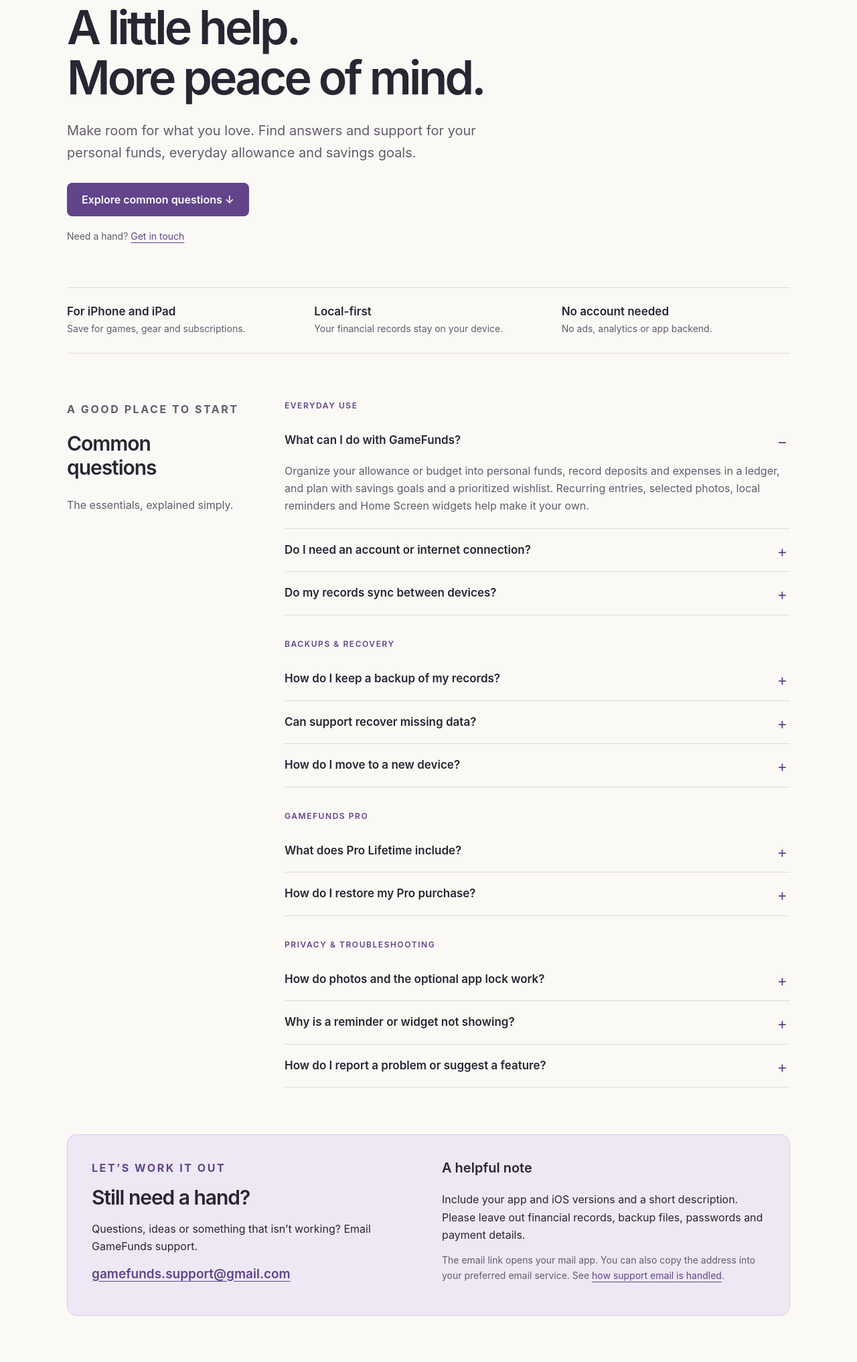
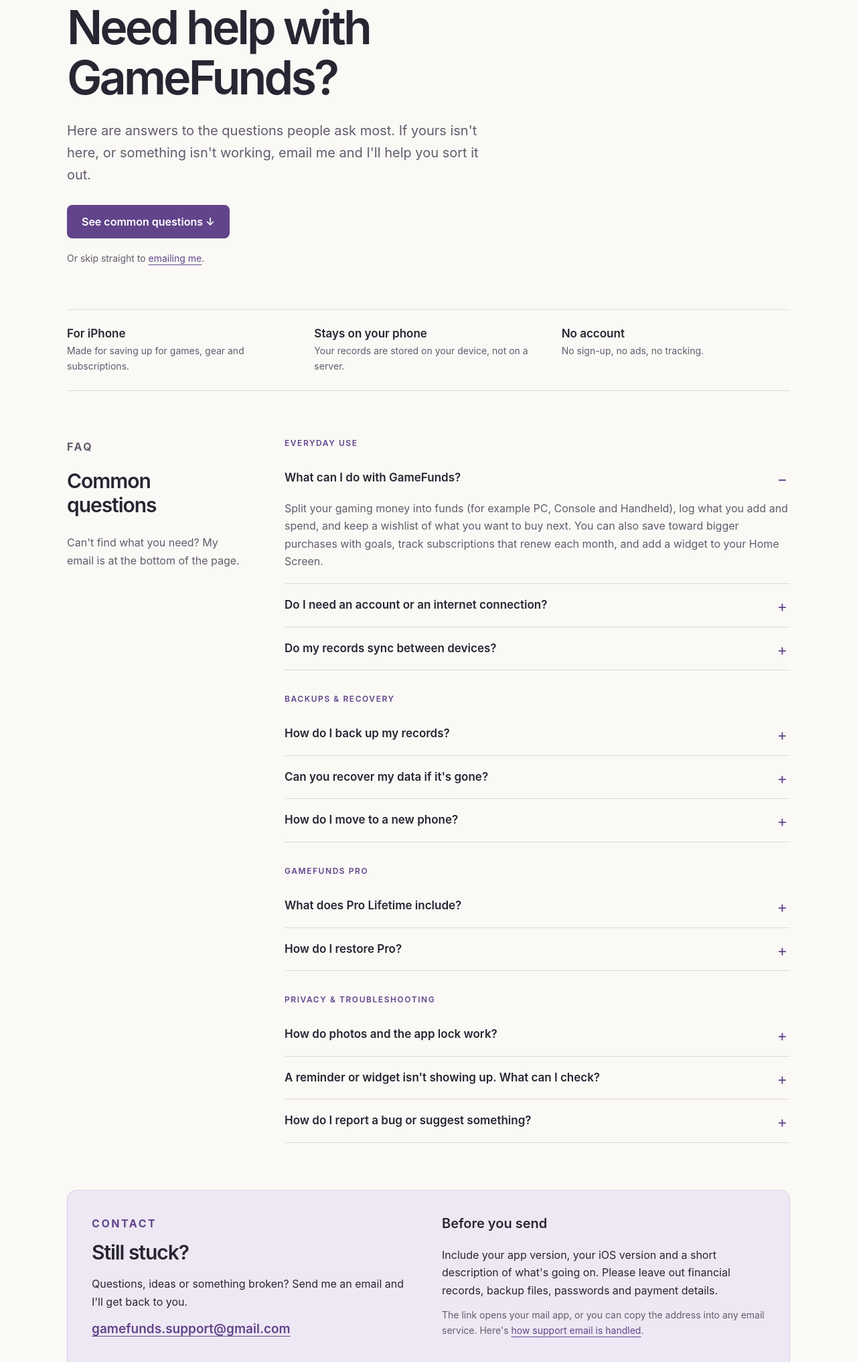
Before and after one commit to AmeliaLotus/gamefunds-support, a plain HTML site: page index.html in a window 1280 px wide. Shown: the part 226-2260 px from the top of the page at 67% size. Drawn offline with Linux system fonts and the light colour scheme.

Commit message:
Rewrite support and privacy pages in a plainer, personal voice
Same facts and sections, simpler wording. Also says iPhone only
(1.0 doesn't support iPad) and updates the privacy date.

Co-Authored-By: Claude Opus 5.5 <noreply@anthropic.com>
Claude-Session: https://claude.ai/code/session_01M6iimP93VT6iDzTrhQsumF

```diff
--- a/index.html
+++ b/index.html
@@ -3,7 +3,7 @@
 <head>
   <meta charset="utf-8">
   <meta name="viewport" content="width=device-width, initial-scale=1">
-  <meta name="description" content="Help with GameFunds for iPhone and iPad. Find answers about personal funds, backups, GameFunds Pro Lifetime, privacy and more.">
+  <meta name="description" content="Help with GameFunds for iPhone: funds, backups, Pro Lifetime, privacy and how to get in touch.">
   <meta name="theme-color" content="#faf9f6">
   <title>GameFunds Support</title>
   <link rel="icon" href="assets/favicon.png" type="image/png">
@@ -19,45 +19,45 @@
 <main id="main" class="wrap">
   <section class="hero" aria-labelledby="welcome">
     <p class="eyebrow">GameFunds Support</p>
-    <h1 id="welcome">A little help.<br>More peace of mind.</h1>
-    <p class="lede">Make room for what you love. Find answers and support for your personal funds, everyday allowance and savings goals.</p>
-    <a class="button" href="#answers">Explore common questions <span aria-hidden="true">&nbsp;↓</span></a>
-    <span class="hero-note">Need a hand? <a href="#contact">Get in touch</a></span>
+    <h1 id="welcome">Need help with GameFunds?</h1>
+    <p class="lede">Here are answers to the questions people ask most. If yours isn't here, or something isn't working, email me and I'll help you sort it out.</p>
+    <a class="button" href="#answers">See common questions <span aria-hidden="true">&nbsp;↓</span></a>
+    <span class="hero-note">Or skip straight to <a href="#contact">emailing me</a>.</span>
   </section>
   <div class="intro-strip" aria-label="About GameFunds">
-    <div><h2>For iPhone and iPad</h2><p>Save for games, gear and subscriptions.</p></div>
-    <div><h2>Local-first</h2><p>Your financial records stay on your device.</p></div>
-    <div><h2>No account needed</h2><p>No ads, analytics or app backend.</p></div>
+    <div><h2>For iPhone</h2><p>Made for saving up for games, gear and subscriptions.</p></div>
+    <div><h2>Stays on your phone</h2><p>Your records are stored on your device, not on a server.</p></div>
+    <div><h2>No account</h2><p>No sign-up, no ads, no tracking.</p></div>
   </div>
   <section id="answers" class="section-grid" aria-labelledby="faq-title">
-    <div class="section-label"><p class="eyebrow">A good place to start</p><h2 id="faq-title">Common questions</h2><p>The essentials, explained simply.</p></div>
+    <div class="section-label"><p class="eyebrow">FAQ</p><h2 id="faq-title">Common questions</h2><p>Can't find what you need? My email is at the bottom of the page.</p></div>
     <div>
       <div class="faq-group"><h3>Everyday use</h3>
-        <details open><summary>What can I do with GameFunds?</summary><p>Organize your allowance or budget into personal funds, record deposits and expenses in a ledger, and plan with savings goals and a prioritized wishlist. Recurring entries, selected photos, local reminders and Home Screen widgets help make it your own.</p></details>
-        <details><summary>Do I need an account or internet connection?</summary><p>No account is needed. Everyday budgeting works offline, and GameFunds does not connect to your bank or run an app backend. Purchasing or restoring Pro uses Apple’s services and may require an internet connection. Sending support email and opening this website also use external services.</p></details>
-        <details><summary>Do my records sync between devices?</summary><p>No. GameFunds keeps your records on the device you use it on. To move them, export a backup and import it on the other device (see Backups &amp; recovery below).</p></details>
+        <details open><summary>What can I do with GameFunds?</summary><p>Split your gaming money into funds (for example PC, Console and Handheld), log what you add and spend, and keep a wishlist of what you want to buy next. You can also save toward bigger purchases with goals, track subscriptions that renew each month, and add a widget to your Home Screen.</p></details>
+        <details><summary>Do I need an account or an internet connection?</summary><p>You never need an account, and everything works offline. The only time you need the internet is to buy or restore Pro, because that goes through Apple.</p></details>
+        <details><summary>Do my records sync between devices?</summary><p>No. Your records stay on the phone you use GameFunds on. To move them, export a backup and import it on the other device (see Backups &amp; recovery below).</p></details>
       </div>
       <div class="faq-group"><h3>Backups &amp; recovery</h3>
-        <details><summary>How do I keep a backup of my records?</summary><p>Open <strong>Backup &amp; Recovery</strong> in the app’s menu to create a manual backup and choose where to save it. Keep a copy somewhere you can access independently of the app and your device. CSV exports in Spending Insights are useful for reviewing records; use the app’s backup format for restoration.</p><p>On-device recovery copies are local. They can be lost if you delete the app or lose your device. If you choose a cloud drive or another provider for an export, that provider handles the saved file under its own terms and privacy policy.</p></details>
-        <details><summary>Can support recover missing data?</summary><p>GameFunds has no server copy of your financial records. If you still have an on-device recovery copy or an exported backup, use Backup &amp; Recovery to review your restore options. Save your current records before restoring, and read the in-app confirmation carefully.</p><p>If the app and its local data are gone and you have no usable backup, support cannot retrieve those records. Avoid deleting and reinstalling the app as a first troubleshooting step.</p></details>
-        <details><summary>How do I move to a new device?</summary><p>Before changing devices, export a backup and make sure you can access the file from your new device. Install GameFunds and use Backup &amp; Recovery to import the backup. Confirm your records are present before removing anything from the old device. Restoring a Pro purchase does not restore your financial records.</p></details>
+        <details><summary>How do I back up my records?</summary><p>Open the menu, go to <strong>Backup &amp; Recovery</strong> and save a backup to Files, iCloud Drive or wherever you like. Keep it somewhere outside the app, so it's still there if you lose or reset your phone. CSV exports are handy for spreadsheets, but only a GameFunds backup can be restored.</p><p>The app also keeps recovery copies on your phone. They're a safety net, not a real backup, because they're deleted along with the app. If you save a backup to a cloud service, that service's own terms and privacy policy apply to the file.</p></details>
+        <details><summary>Can you recover my data if it's gone?</summary><p>Only if you still have a backup. I never see your records, so there's no copy on my end. If you have an exported backup, or the app still has a recovery copy, use Backup &amp; Recovery to restore it. Save your current records first, and read the confirmation before you tap restore.</p><p>One tip: don't delete and reinstall the app to fix a problem. That deletes your records too.</p></details>
+        <details><summary>How do I move to a new phone?</summary><p>Export a backup on your old phone and make sure you can open it on the new one (saving it to iCloud Drive makes this easy). Install GameFunds on the new phone, import the backup and check that everything is there before you wipe the old one. Restoring Pro doesn't bring your records over; only the backup does that.</p></details>
       </div>
       <div class="faq-group"><h3>GameFunds Pro</h3>
         <details><summary>What does Pro Lifetime include?</summary><p>Free includes 3 active funds and every feature except the extra customization: the wishlist, savings goals, recurring expenses, Spending Insights, widgets, backups and the app lock are all free, along with the 16 fund icons and light and dark mode. GameFunds Pro Lifetime adds unlimited funds and the extra customization: every accent theme and custom colors for fund icons. It's a one-time in-app purchase of <strong>US $4.99</strong>, with no subscription. The purchase sheet shows the price for your App Store region before you confirm.</p></details>
-        <details><summary>How do I restore my Pro purchase?</summary><p>Use the same Apple Account that made the purchase, connect to the internet, and choose <strong>Restore Purchases</strong> in the app’s Pro settings. Apple verifies purchase eligibility. If Pro does not appear, check your Apple purchase history and contact support with the app version and any error message. Do not send payment details or your Apple Account password.</p></details>
+        <details><summary>How do I restore Pro?</summary><p>Sign in with the same Apple Account you bought it with, connect to the internet and tap <strong>Restore Purchases</strong> on the Pro screen. If Pro still doesn't show up, check your purchase history in the App Store, then email me with your app version and any error message you see. Never send your Apple Account password or payment details.</p></details>
       </div>
       <div class="faq-group"><h3>Privacy &amp; troubleshooting</h3>
-        <details><summary>How do photos and the optional app lock work?</summary><p>You choose photos through the iOS system picker. Selected photos are stored locally for use in GameFunds. The optional Face ID or Touch ID screen lock uses the system authentication prompt; GameFunds does not receive your biometric templates. A screen lock is not a backup and does not protect an exported file stored elsewhere. Read the <a href="privacy.html">privacy policy</a> for details.</p></details>
-        <details><summary>Why is a reminder or widget not showing?</summary><p>For reminders, check the schedule in GameFunds and notification permission in iOS Settings. Focus modes and notification settings can affect what you see. For widgets, open GameFunds to check the current information, then check your widget configuration. iOS controls widget refresh timing, so changes may not appear immediately.</p></details>
-        <details><summary>How do I report a problem or suggest a feature?</summary><p>Use Help &amp; Feedback in the app, or email the address below. For a problem, include your app version, iOS version, what you expected and what happened. A screenshot with personal information removed can help. Accessibility feedback is welcome, too.</p></details>
+        <details><summary>How do photos and the app lock work?</summary><p>When you add a photo, you choose it with Apple's photo picker, so GameFunds only gets the photo you pick. It's stored on your phone with the rest of your records. The optional app lock uses Face ID or Touch ID through iOS, and GameFunds only learns whether it worked. The lock protects the app screen, not backup files you've exported. There's more detail in the <a href="privacy.html">privacy policy</a>.</p></details>
+        <details><summary>A reminder or widget isn't showing up. What can I check?</summary><p>For reminders, check the schedule in GameFunds, then make sure notifications are allowed for GameFunds in the iPhone Settings app. Focus modes can hide them too. For widgets, open GameFunds once so it can refresh, then touch and hold the widget to check its settings. iOS decides when widgets update, so a change can take a little while to appear.</p></details>
+        <details><summary>How do I report a bug or suggest something?</summary><p>Use <strong>Help &amp; Feedback</strong> in the app's menu, or email me. For a bug, tell me your app version, iOS version, what you expected and what happened instead. A screenshot helps a lot; just cover up anything personal first. Accessibility feedback is very welcome.</p></details>
       </div>
     </div>
   </section>
   <section class="contact" id="contact" aria-labelledby="contact-title">
-    <div><p class="eyebrow">Let’s work it out</p><h2 id="contact-title">Still need a hand?</h2><p>Questions, ideas or something that isn’t working? Email GameFunds support.</p><a class="email" href="mailto:gamefunds.support@gmail.com">gamefunds.support@gmail.com</a></div>
-    <div><h3>A helpful note</h3><p>Include your app and iOS versions and a short description. Please leave out financial records, backup files, passwords and payment details.</p><p class="small">The email link opens your mail app. You can also copy the address into your preferred email service. See <a href="privacy.html#support">how support email is handled</a>.</p></div>
+    <div><p class="eyebrow">Contact</p><h2 id="contact-title">Still stuck?</h2><p>Questions, ideas or something broken? Send me an email and I'll get back to you.</p><a class="email" href="mailto:gamefunds.support@gmail.com">gamefunds.support@gmail.com</a></div>
+    <div><h3>Before you send</h3><p>Include your app version, your iOS version and a short description of what's going on. Please leave out financial records, backup files, passwords and payment details.</p><p class="small">The link opens your mail app, or you can copy the address into any email service. Here's <a href="privacy.html#support">how support email is handled</a>.</p></div>
   </section>
 </main>
-<footer><div class="wrap footer-row"><p>GameFunds · Make room for what you love.</p><div><a href="privacy.html">Privacy policy</a><a href="#contact">Contact</a></div></div></footer>
+<footer><div class="wrap footer-row"><p>GameFunds for iPhone</p><div><a href="privacy.html">Privacy policy</a><a href="#contact">Contact</a></div></div></footer>
 </body>
 </html>
```
Also changed, not shown: privacy.html (+13 -13 lines).
